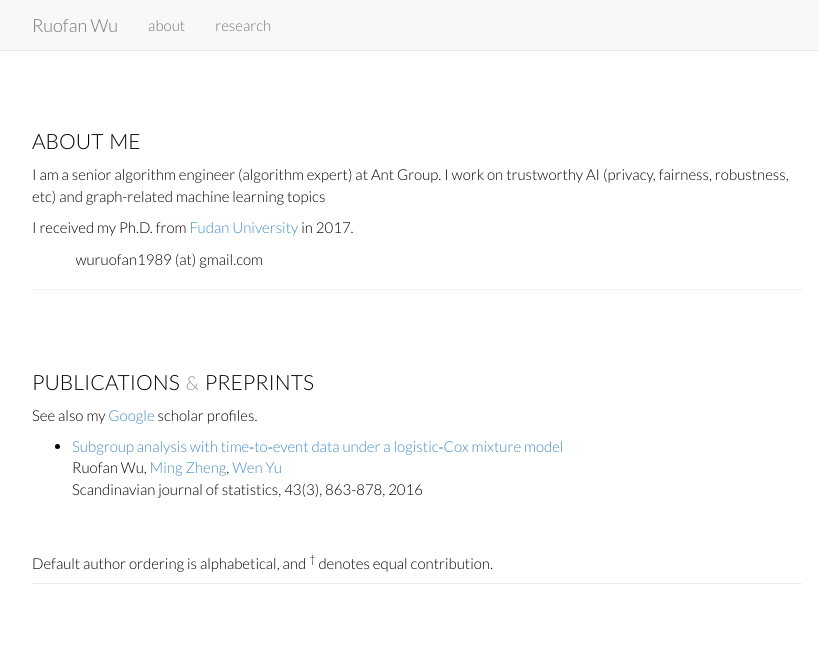
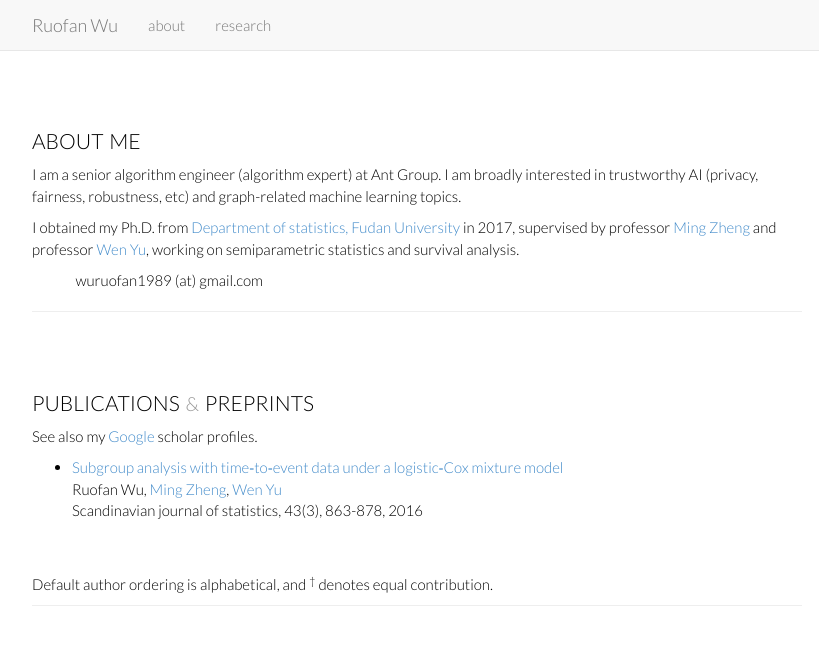
Before and after one commit to Rorschach1989/rorschach1989.github.io, a Jekyll site: the page index.html, which Jekyll copies as it is, in a window 1280 px wide. Shown: the top 645 px of the page, without its empty margins (223-1042 px from the left). Built offline with Jekyll 4.4.1, drawn with Linux system fonts in a browser that asks for light colours; nearby versions of some CDN libraries; library files that are not in the unit come from our copies.

Commit message:
Change template #13

```diff
--- a/index.html
+++ b/index.html
@@ -62,13 +62,14 @@
 
 	<h2 id="about" style="padding-top: 60px; margin-top: -70px;">about me</h2>
 
-	<p> I am a senior algorithm engineer (algorithm expert) at Ant Group. I work on trustworthy AI (privacy, fairness, robustness, etc)
-		and graph-related machine learning topics
+	<p> I am a senior algorithm engineer (algorithm expert) at Ant Group. I am broadly interested in trustworthy AI (privacy, fairness, robustness, etc)
+		and graph-related machine learning topics.
 	</p>
 
 	<p>
-	  I received my Ph.D. from <a href="http://www.stanford.edu">Fudan
-	  University</a> in 2017.
+	  I obtained my Ph.D. from <a href="https://www.fdsm.fudan.edu.cn/department/tjxx/index.aspx">Department of statistics, Fudan University</a> in 2017,
+	  supervised by professor <a href="https://www.fdsm.fudan.edu.cn/AboutUs/preview.html?uid=011916">Ming Zheng</a> and
+	  professor <a href="https://www.fdsm.fudan.edu.cn/AboutUs/preview.html?uid=012077x">Wen Yu</a>, working on semiparametric statistics and survival analysis.
 	</p>
 
 	<p>
@@ -115,11 +116,11 @@
 	  <br>
 	  <ul>
 
-	    <li> <a href="https://arxiv.org/abs/2212.06338">
+	    <li> <a href="https://onlinelibrary.wiley.com/doi/abs/10.1111/sjos.12213">
 		  Subgroup analysis with time‐to‐event data under a logistic‐Cox mixture model </a><br>
 		      Ruofan Wu,
 	      <a href="https://www.fdsm.fudan.edu.cn/AboutUs/preview.html?uid=011916"> Ming Zheng</a>,
-	      <a href="http://web.stanford.edu/~glynn">Wen Yu</a>
+	      <a href="https://www.fdsm.fudan.edu.cn/AboutUs/preview.html?uid=012077x">Wen Yu</a>
 	      <br>
 	      Scandinavian journal of statistics, 43(3), 863-878, 2016
 	      <br>
```
